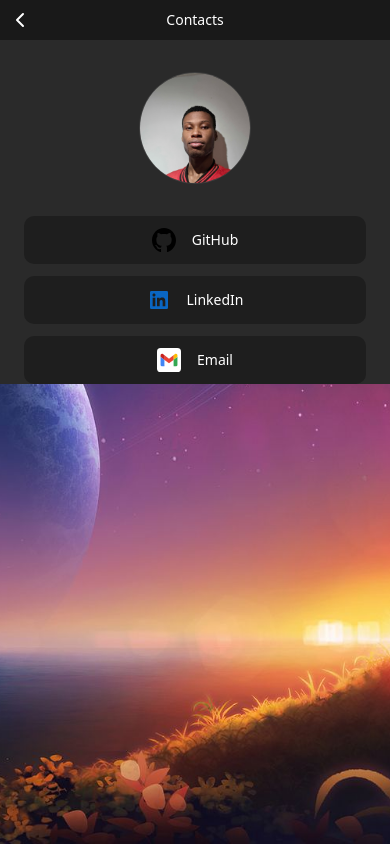
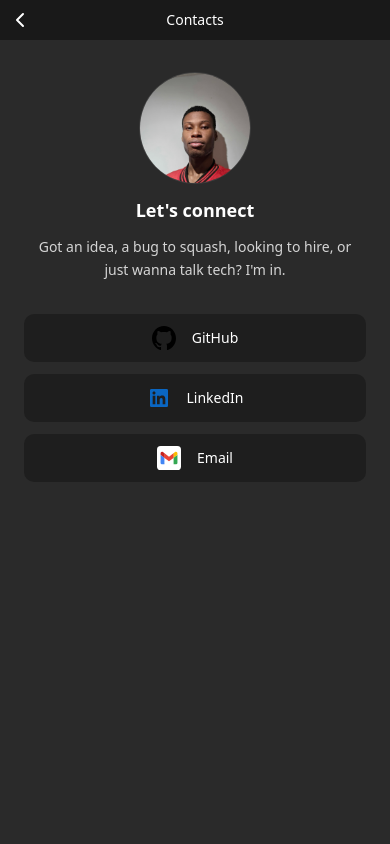
Before and after one commit to DanielObi23/portfolio, a Next.js app: page /mobile/contacts in a window 390 px wide. Built offline with nearby package versions, Linux system fonts and the light colour scheme.

Commit message:
Update contacts UI

```diff
--- a/app/mobile/contacts/page.tsx
+++ b/app/mobile/contacts/page.tsx
@@ -12,11 +12,20 @@ export default function page() {
 
         <div className="flex flex-col items-center px-6 pt-8 gap-8">
           {/* Profile photo */}
-          <img
-            src="/profile.jpg"
-            alt="Profile"
-            className="size-28 rounded-full object-cover border border-white/10"
-          />
+          <div className="flex flex-col items-center text-center gap-3 max-w-xs">
+            <img
+              src="/profile.jpg"
+              alt="Profile"
+              className="size-28 rounded-full object-cover border border-white/10"
+            />
+
+            <p className="text-lg font-semibold">Let&apos;s connect</p>
+
+            <p className="text-sm opacity-80 leading-relaxed">
+              Got an idea, a bug to squash, looking to hire, or just wanna talk
+              tech? I&apos;m in.
+            </p>
+          </div>
 
           {/* Contact buttons */}
           <div className="w-full flex flex-col gap-3">
--- a/hoc/MobileOnly.tsx
+++ b/hoc/MobileOnly.tsx
@@ -3,7 +3,7 @@ import MobileOnlyFallback from "@/components/mobile/MobileOnlyFallback";
 export function MobileOnly({ children }: { children: React.ReactNode }) {
   return (
     <>
-      <div className="block lg:hidden">{children}</div>
+      <div className="block lg:hidden h-dvh">{children}</div>
 
       <div className="hidden lg:block">
         <MobileOnlyFallback />
--- a/windows/Contacts.tsx
+++ b/windows/Contacts.tsx
@@ -14,11 +14,20 @@ function Contacts() {
       </div>
 
       <div className="flex flex-col items-center gap-4 p-4">
-        <img
-          src="/profile.jpg"
-          alt="profile photo"
-          className="size-20 rounded-full object-cover"
-        />
+        <div className="flex flex-col items-center text-center gap-3 max-w-xs">
+          <img
+            src="/profile.jpg"
+            alt="profile photo"
+            className="size-20 rounded-full object-cover"
+          />
+
+          <p className="text-lg font-semibold">Let&apos;s connect</p>
+
+          <p className="text-sm opacity-80 leading-relaxed">
+            Got an idea, a bug to squash, looking to hire, or just wanna talk
+            tech? I&apos;m in.
+          </p>
+        </div>
 
         <ul className="w-full space-y-1">
           {contacts.map(({ title, url, icon }) => (
```
Also changed, not shown: TODO.txt.
